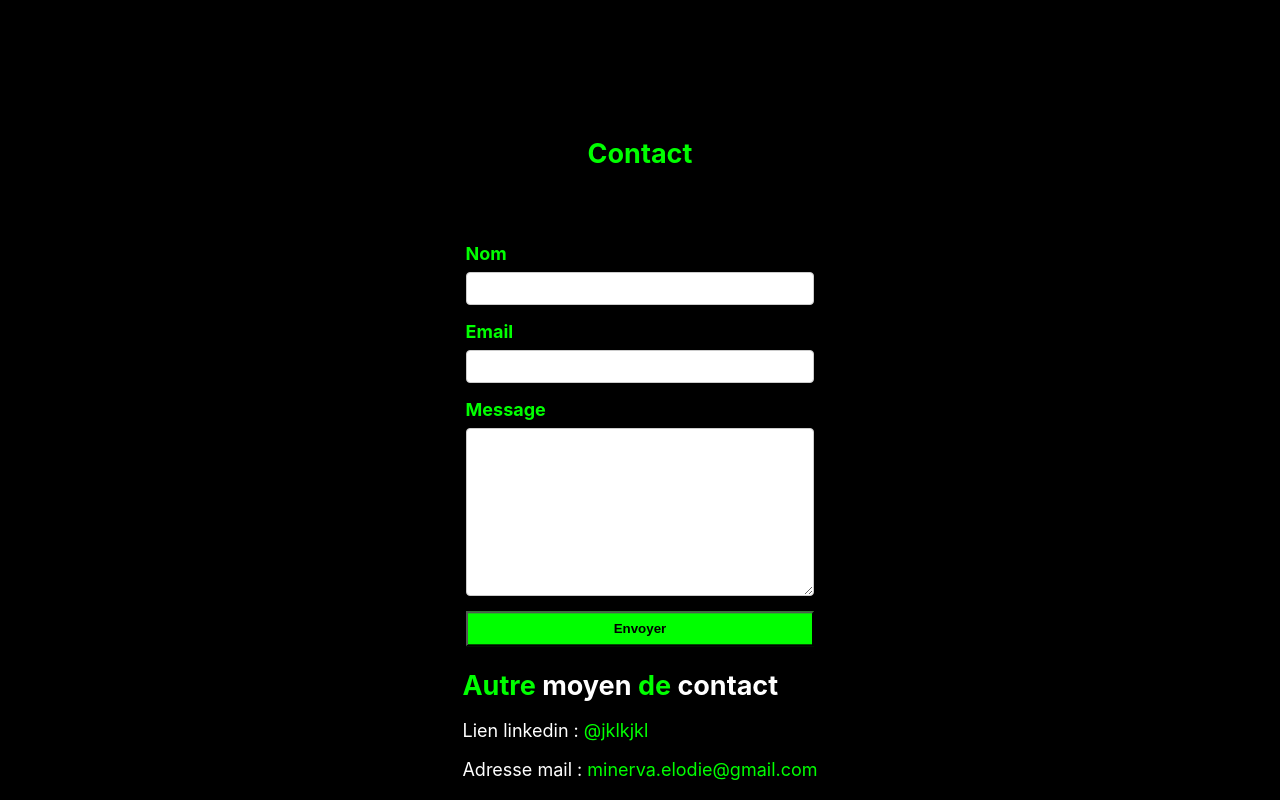
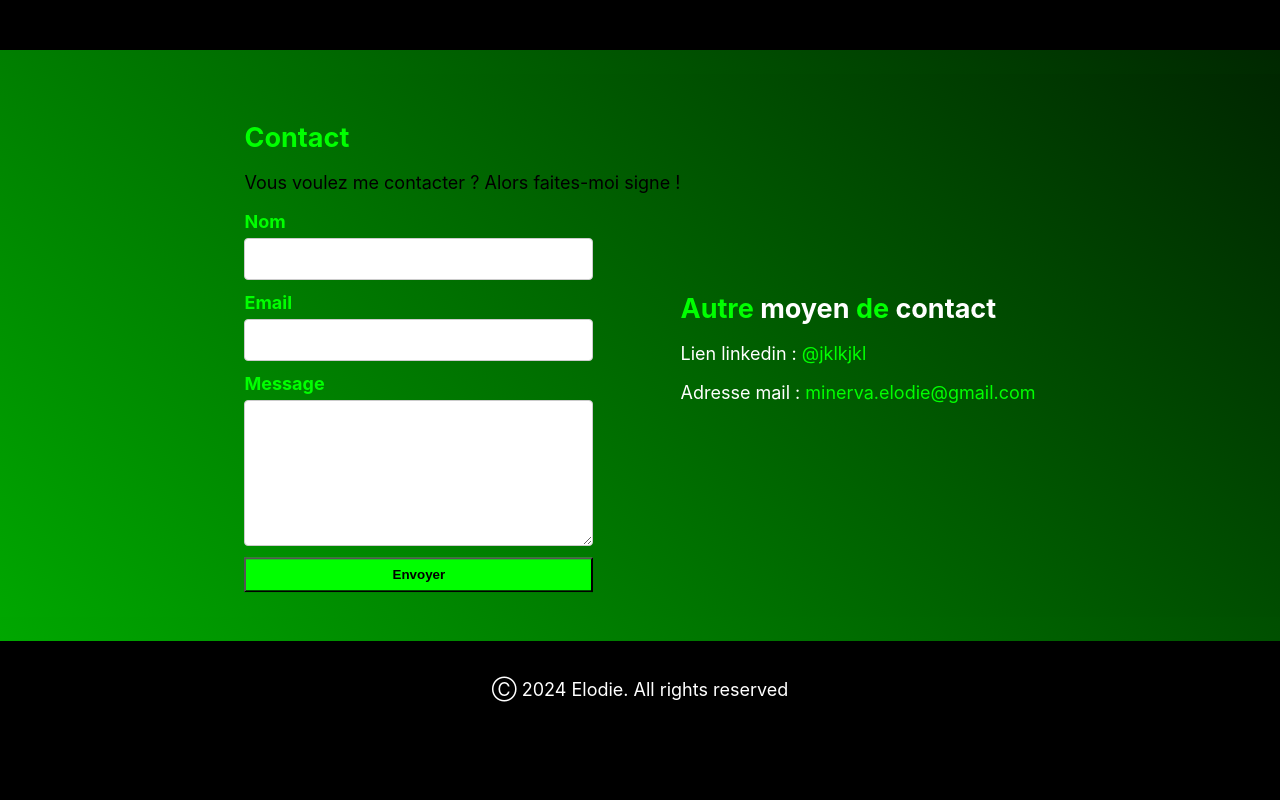
Before and after one commit to ELODIE-74/portefolioweb, a React (Create React App) app in the folder my-portfolio-app/: page / in a window 1280 px wide. Shown: the part 1200-2000 px from the top of the page. After the commit the page ends 1938 px from the top, so only its background shows below. Built offline with nearby package versions, Linux system fonts and the light colour scheme.

Commit message:
design finit contactform desktop

```diff
--- a/my-portfolio-app/src/components/footer/footer.jsx
+++ b/my-portfolio-app/src/components/footer/footer.jsx
@@ -5,6 +5,7 @@ function Footer() {
     <footer className="footer">
       <div className="footer-content">
         <p>&#x24B8; 2024 Elodie. All rights reserved</p>
+
       </div>
     </footer>
   );
--- a/my-portfolio-app/src/components/formcontact/formcontact.css
+++ b/my-portfolio-app/src/components/formcontact/formcontact.css
@@ -1,12 +1,139 @@
 #contact {
-    display: flex;
-    flex-direction: column;
-    align-items: center;
-    justify-content: center;
+  display: flex;
+  flex-direction: row;
+  justify-content: center;
+  align-items: center;
+  width: 100%;
+  padding: 1.5rem 0;
+  background: linear-gradient(45deg, #00FF00, #000000);
+  background-size: 200% 200%;
+  animation: zebra-stripe 10s ease infinite;
+}
 
-    padding: 2rem;
+.contact-container {
+  display: flex;
+  flex-direction: row;
+  justify-content: center;
+  width: 80%;
+}
+
+#contact h2 {
+  margin-bottom: 0.75rem;
+  text-shadow: none;
+}
+
+#contact form {
+  display: flex;
+  flex-direction: column;
+  width: 80%;
+  max-width: 600px;
+}
+
+#contact label {
+  color: #00FF00;
+  font-weight: bold;
+  margin-bottom: 0.375rem;
+}
+
+#contact input,
+#contact textarea {
+  padding: 0.75rem;
+  margin-bottom: 0.75rem;
+  border: 1px solid #ccc;
+  border-radius: 4px;
+  font-size: 0.875rem;
+}
+
+#contact textarea {
+  height: 120px;
+}
+
+#contact input[type="submit"] {
+  background-color: #00FF00;
+  color: black;
+  border: none;
+  padding: 0.375rem 0.75rem;
+  cursor: pointer;
+}
+
+#contact input[type="submit"]:hover {
+  background-color: #00FF00;
+}
+
+.titlecontacth2 {
+  color: #00FF00;
+}
+
+.textecontact {
+  color: white;
+}
+
+.textecontact h2 {
+  color: #00FF00;
+}
+
+.textecontact h2 span {
+  color: white;
+}
+
+.textecontact p span {
+  color: white;
+}
+
+.textecontact p {
+  color: #00FF00;
+}
+
+.send-button {
+  position: relative;
+  animation: bounce 1s infinite;
+  background-color: #00FF00;
+  color: black;
+  height: 35px;
+  font-weight: bold;
+}
+
+@keyframes bounce {
+  0% {
+    transform: translateY(0);
   }
+  50% {
+    transform: translateY(-10px);
+  }
+  100% {
+    transform: translateY(0);
+  }
+}
 
+@keyframes zebra-stripe {
+  0% {
+    background-position: 0% 50%;
+  }
+  50% {
+    background-position: 100% 50%;
+  }
+  100% {
+    background-position: 0% 50%;
+  }
+}
+/*#contact {
+  display: flex;
+  flex-direction: row;
+  justify-content: center;
+  align-items: center;
+  width: 100%;
+  padding: 2rem 0;
+  background: linear-gradient(45deg, #00FF00, #000000);
+  background-size: 200% 200%;
+  animation: zebra-stripe 10s ease infinite;
+}
+
+.contact-container {
+  display: flex;
+  flex-direction: row;
+  justify-content: center;
+  width: 80%;
+}
   #contact h2 {
     margin-bottom: 1rem;
     text-shadow: none;
@@ -17,6 +144,7 @@
     flex-direction: column;
     width: 80%;
     max-width: 600px;
+
   }
 
   #contact label {
@@ -27,12 +155,16 @@
 
   #contact input,
   #contact textarea {
-    padding: 0.5rem;
+    padding: 1rem;
     margin-bottom: 1rem;
     border: 1px solid #ccc;
     border-radius: 4px;
+    font-size: 1rem;
   }
 
+  #contact textarea {
+    height: 150px;
+  }
   #contact input[type="submit"] {
     background-color: #00FF00;
     color: black;
@@ -71,6 +203,7 @@
     font-weight: bold;
   }
 
+
   @keyframes bounce {
     0% {
       transform: translateY(0);
@@ -82,3 +215,14 @@
       transform: translateY(0);
     }
   }
+  @keyframes zebra-stripe {
+    0% {
+      background-position: 0% 50%;
+    }
+    50% {
+      background-position: 100% 50%;
+    }
+    100% {
+      background-position: 0% 50%;
+    }
+  }*/
--- a/my-portfolio-app/src/components/formcontact/formcontact.jsx
+++ b/my-portfolio-app/src/components/formcontact/formcontact.jsx
@@ -34,6 +34,85 @@ const ContactForm = () => {
 
   return (
     <section id="contact">
+      <div className="contact-form">
+        <h2 className='titlecontacth2'>Contact</h2>
+        <p className='titlecontact'>Vous voulez me contacter ? Alors faites-moi signe !</p>
+        <form onSubmit={handleSubmit}>
+          <label htmlFor="name">Nom</label>
+          <input
+            type="text"
+            name="name"
+            id="name"
+            value={name}
+            onChange={(e) => setName(e.target.value)}
+          />
+          <label htmlFor="email">Email</label>
+          <input
+            type="email"
+            name="email"
+            id="email"
+            value={email}
+            onChange={(e) => setEmail(e.target.value)}
+          />
+          <label htmlFor="message">Message</label>
+          <textarea
+            name="message"
+            id="message"
+            value={message}
+            onChange={(e) => setMessage(e.target.value)}
+          ></textarea>
+          <button type="submit" className="send-button">Envoyer</button>
+        </form>
+      </div>
+      <div className="contact-info">
+        <div className="textecontact">
+          <h2>Autre <span>moyen</span> de<span> contact</span></h2>
+          <p><span>Lien linkedin : </span>@jklkjkl</p>
+          <p><span>Adresse mail : </span>minerva.elodie@gmail.com</p>
+        </div>
+      </div>
+    </section>
+  );
+};
+
+export default ContactForm;
+/*import React, { useState } from 'react';
+import './formcontact.css';
+
+const ContactForm = () => {
+  const [name, setName] = useState('');
+  const [email, setEmail] = useState('');
+  const [message, setMessage] = useState('');
+
+  const handleSubmit = async (e) => {
+    e.preventDefault();
+
+    try {
+      const response = await fetch('https://formsubmit.co/minerva.elodie@gmail.com', {
+        method: 'POST',
+        headers: {
+          'Content-Type': 'application/json'
+        },
+        body: JSON.stringify({ name, email, message })
+      });
+
+      if (response.ok) {
+        alert('Formulaire envoyé avec succès !');
+        setName('');
+        setEmail('');
+        setMessage('');
+      } else {
+        alert('Une erreur s\'est produite lors de l\'envoi du formulaire.');
+      }
+    } catch (error) {
+      alert('Une erreur s\'est produite lors de l\'envoi du formulaire.');
+      console.error('Erreur :', error);
+    }
+  };
+
+  return (
+    <section id="contact">
+       <div className="contact-form">
       <h2 className='titlecontacth2'>Contact</h2>
       <p className='titlecontact'>Vous voulez me contacter ? Alors faites-moi signe !</p>
       <form onSubmit={handleSubmit}>
@@ -64,19 +143,20 @@ const ContactForm = () => {
         ></textarea>
         <button type="submit" className="send-button">Envoyer</button>
       </form>
-      <section className='adresse_contact'>
-      <div className='textecontact'>
+      </div>
+      <div className="contact-info">
+    <div className="textecontact">
        <h2>Autre <span>moyen</span> de<span> contact</span></h2>
        <p><span>Lien linkedin : </span>@jklkjkl</p>
        <p><span>Adresse mail : </span>minerva.elodie@gmail.com</p>
-      </div>
-      </section>
-    </section>
+       </div>
+  </div>
+</section>
 
   );
 };
 
-export default ContactForm;
+export default ContactForm;*/
 /**import React, { useState } from 'react';
 import './formcontact.css';
 
```
